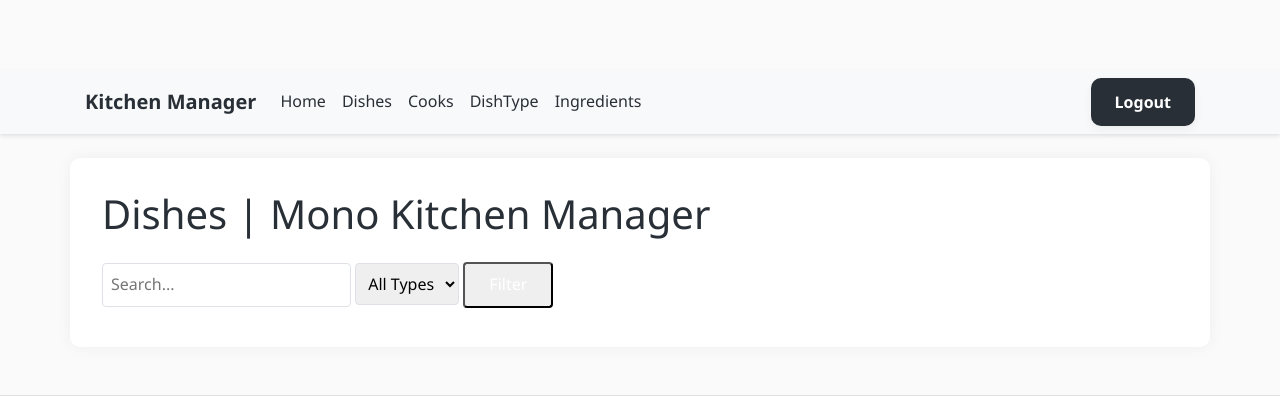
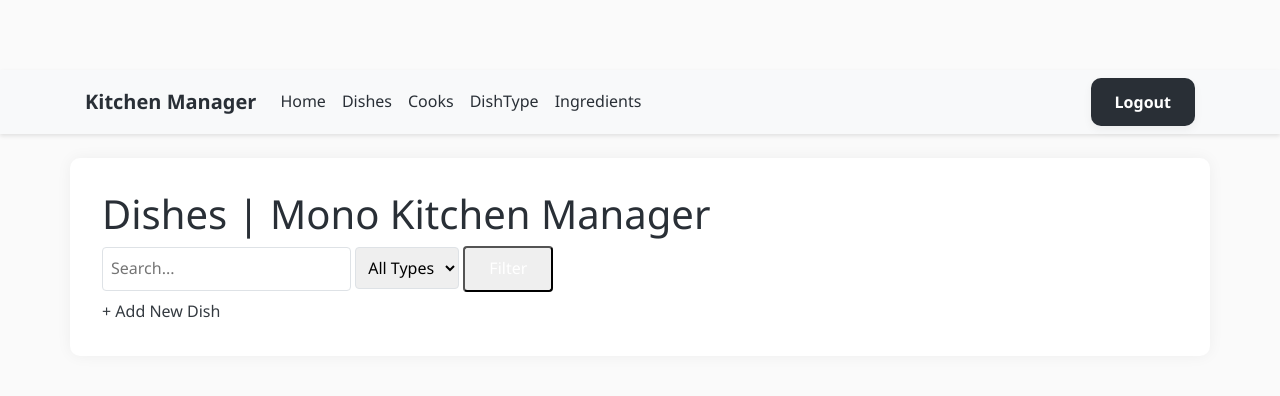
Before and after one commit to weuis/mono_restaurant, a Django app: page /dishes/ in a window 1280 px wide. Shown: the top 396 px of the page. Run offline with Django 5.2, Linux system fonts and the light colour scheme; the visitor is signed in with stand-in values (Sample User, id 1); data that the repository does not hold is empty; some libraries are stand-ins or nearby versions.

Commit message:
Make add new and read more visible on the pages

```diff
--- a/mono_app/admin.py
+++ b/mono_app/admin.py
@@ -1,5 +1,5 @@
 from django.contrib import admin
-from .models import DishType, Ingredient, Cook, Dish
+from mono_app.models import DishType, Ingredient, Cook, Dish
 
 @admin.register(DishType)
 class DishTypeAdmin(admin.ModelAdmin):
--- a/templates/mono_app/dish/dishes_list.html
+++ b/templates/mono_app/dish/dishes_list.html
@@ -4,11 +4,12 @@
 {% block title %}Dishes{% endblock %}
 
 {% block content %}
-<h1 class="text-3xl font-bold mb-4">Dishes | Mono Kitchen Manager</h1>
+<h1 class="text-3xl font-bold mb-6">Dishes | Mono Kitchen Manager</h1>
 
-<form method="get" class="flex gap-4 mb-6">
+<div class="flex items-center justify-between mb-6">
+  <form method="get" class="flex gap-4">
     <label>
-    <input type="text" name="q" value="{{ search_query }}" placeholder="Search..." class="border p-2 rounded">
+      <input type="text" name="q" value="{{ search_query }}" placeholder="Search..." class="border p-2 rounded w-60">
     </label>
 
     <label>
@@ -23,20 +24,33 @@
     <button type="submit" class="bg-blue-500 text-white px-4 py-2 rounded">Filter</button>
   </form>
 
+  {% if user.is_authenticated %}
+    <div class="ml-auto">
+      <a href="{% url 'mono_app:dish-create' %}" class="text-dark hover:underline"> + Add New Dish </a>
+    </div>
+  {% endif %}
+</div>
+
 <div class="grid grid-cols-1 md:grid-cols-3 gap-6">
   {% for dish in dishes %}
-    <div class="p-4 border rounded-xl shadow hover:shadow-lg transition">
-      <h2 class="text-xl font-semibold">{{ dish.name }}</h2>
-      <p>{{ dish.description|truncatechars:100 }}</p>
-      <p><strong>Type:</strong> {{ dish.dish_type }}</p>
-      <p><strong>Price:</strong> ${{ dish.price }}</p>
+    <div class="p-4 border rounded-xl shadow hover:shadow-lg transition bg-white flex flex-col justify-between">
+      <div>
+        <h2 class="text-xl font-semibold mb-2">{{ dish.name }}</h2>
+        <p class="mb-2">{{ dish.description|truncatechars:100 }}</p>
+        <p class="mb-1"><strong>Type:</strong> {{ dish.dish_type }}</p>
+        <p class="mb-1"><strong>Price:</strong> ${{ dish.price }}</p>
+      </div>
+
+      <div class="mt-4 flex justify-between items-center">
+        <a href="{% url 'mono_app:dish-detail' dish.pk %}" class="text-dark hover:underline">Read More -></a>
+      </div>
     </div>
   {% endfor %}
 </div>
 
-<div class="mt-6">
+<div class="mt-8">
   {% if is_paginated %}
-    <div class="flex gap-2">
+    <div class="flex gap-2 items-center justify-center">
       {% if page_obj.has_previous %}
         <a href="?{% if selected_type %}type={{ selected_type }}&{% endif %}{% if search_query %}q={{ search_query }}&{% endif %}page={{ page_obj.previous_page_number }}" class="px-3 py-1 border rounded">Previous</a>
       {% endif %}
```
Also changed, not shown: templates/mono_app/cooks/cooks.html (+10 -0 lines), templates/mono_app/dish_type/dish_type_list.html (+11 -1 lines), templates/mono_app/ingredients/ingredient_list.html (+8 -2 lines). Lines whose indentation alone changed are shown as unchanged.
